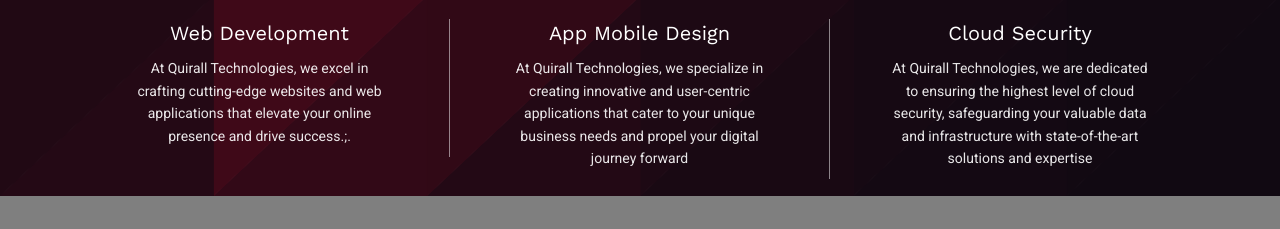
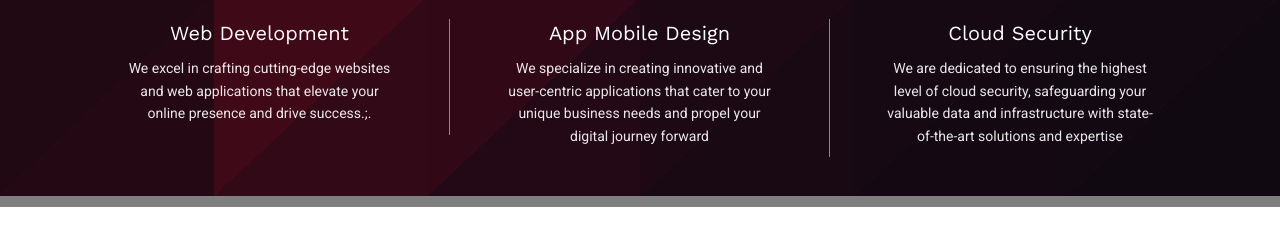
Before and after one commit to Quirall-Tech/comming2live, a plain HTML site: page index.html in a window 1280 px wide. Shown: the part 604-833 px from the top of the page. After the commit the page ends 811 px from the top, so only its background shows below. Drawn offline with nearby package versions, Linux system fonts and the light colour scheme.

Commit message:
Update index.html

```diff
--- a/index.html
+++ b/index.html
@@ -133,7 +133,7 @@ https://wordpress.org/plugins/coming2live/
                 <div class="service">
                   <h2 class="service__title">Web Development</h2>
                   <p class="service__text">
-At Quirall Technologies, we excel in crafting cutting-edge websites and web applications that elevate your online presence and drive success.;.
+We excel in crafting cutting-edge websites and web applications that elevate your online presence and drive success.;.
                   </p>
                 </div>
                 <!-- End / service -->
@@ -142,7 +142,7 @@ At Quirall Technologies, we excel in crafting cutting-edge websites and web appl
                 <div class="service">
                   <h2 class="service__title">App Mobile Design</h2>
                   <p class="service__text">
-                    At Quirall Technologies, we specialize in creating innovative and user-centric applications that cater to your unique business needs and propel your digital journey forward
+                  We specialize in creating innovative and user-centric applications that cater to your unique business needs and propel your digital journey forward
                   </p>
                 </div>
                 <!-- End / service -->
@@ -151,7 +151,7 @@ At Quirall Technologies, we excel in crafting cutting-edge websites and web appl
                 <div class="service">
                   <h2 class="service__title">Cloud Security</h2>
                   <p class="service__text">
-                    At Quirall Technologies, we are dedicated to ensuring the highest level of cloud security, safeguarding your valuable data and infrastructure with state-of-the-art solutions and expertise
+              We are dedicated to ensuring the highest level of cloud security, safeguarding your valuable data and infrastructure with state-of-the-art solutions and expertise
                   </p>
                 </div>
                 <!-- End / service -->
```
